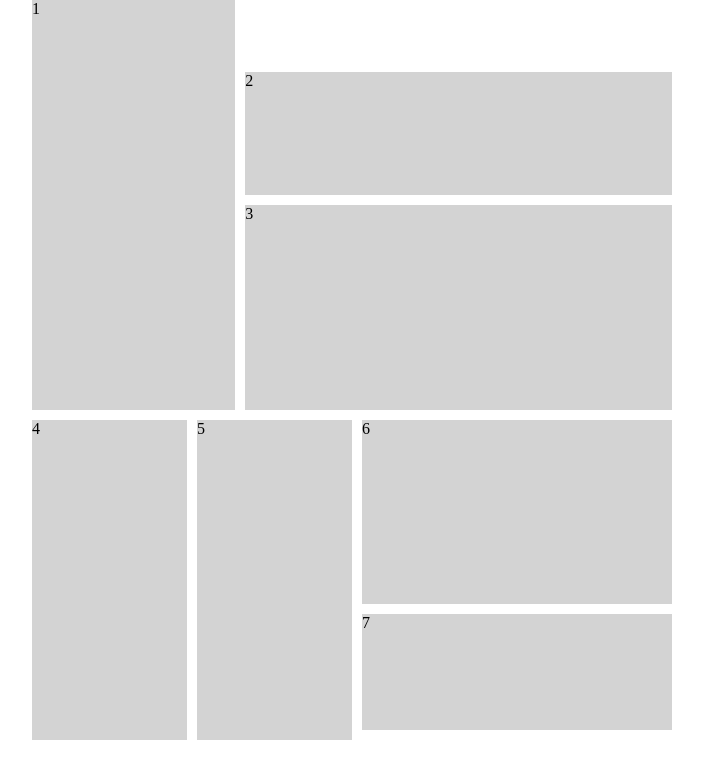
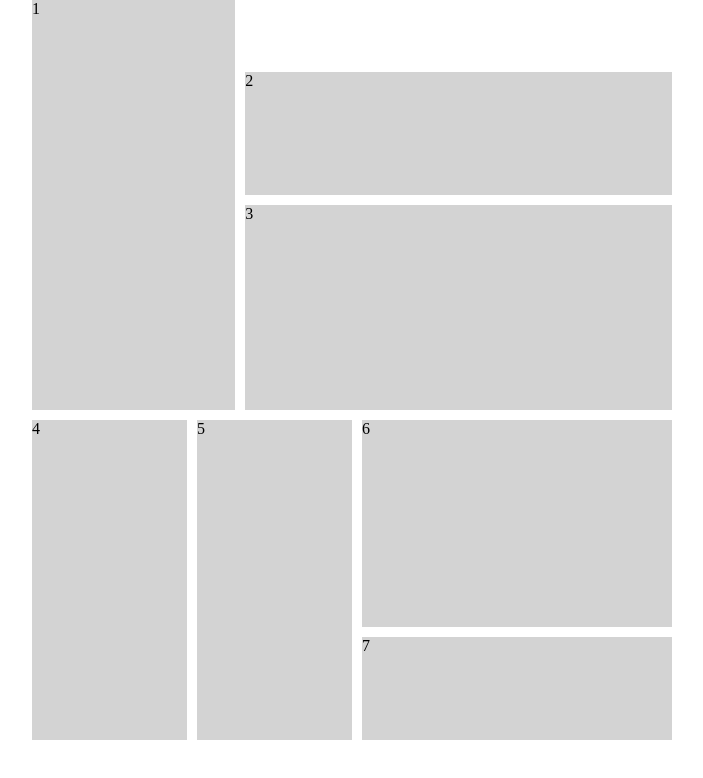
Before and after one commit to Addeballe/wu2-prob, a plain HTML site: page index.html in a window 1280 px wide. Shown: the whole page, without its empty margins (288-991 px from the left). Drawn offline with Linux system fonts and the light colour scheme.

Commit message:
boxes complete (ska försöka lägga till images)

```diff
--- a/index.html
+++ b/index.html
@@ -16,8 +16,10 @@
         <div class="bottomcontainer">
             <li class="box4">4</li>
             <li class="box5">5</li>
-            <li class="box6">6</li>
-            <li class="box7">7</li>
+            <div class="bottombox">
+              <li class="box6">6</li>
+              <li class="box7">7</li>
+            </div>
         </div>
     </div>
 </body>
--- a/style.css
+++ b/style.css
@@ -27,8 +27,6 @@ body {
     gap: 10px;
     grid-row: 3;
     grid-template-columns: 1fr 1fr 2fr;
-    grid-template-rows: 1fr 0.5fr 1fr;
-
 }
 
 li {
@@ -55,22 +53,16 @@ li {
 }
 
 .box4 {
-    grid-row: 1 / span2;
     grid-column: 1;
 }
 
 .box5 {
-    grid-row: 1 / span2;
     grid-column: 2;
 }
 
-.box6 {
-    grid-row-start: 1;
-    grid-row-end: 3;
+.bottombox {
+    display: grid;
+    grid-template-rows: 2fr 1fr;
+    gap: 10px;
     grid-column: 3;
 }
-
-.box7 {
-    grid-row: 3;
-    grid-column: 3;
-}
```
